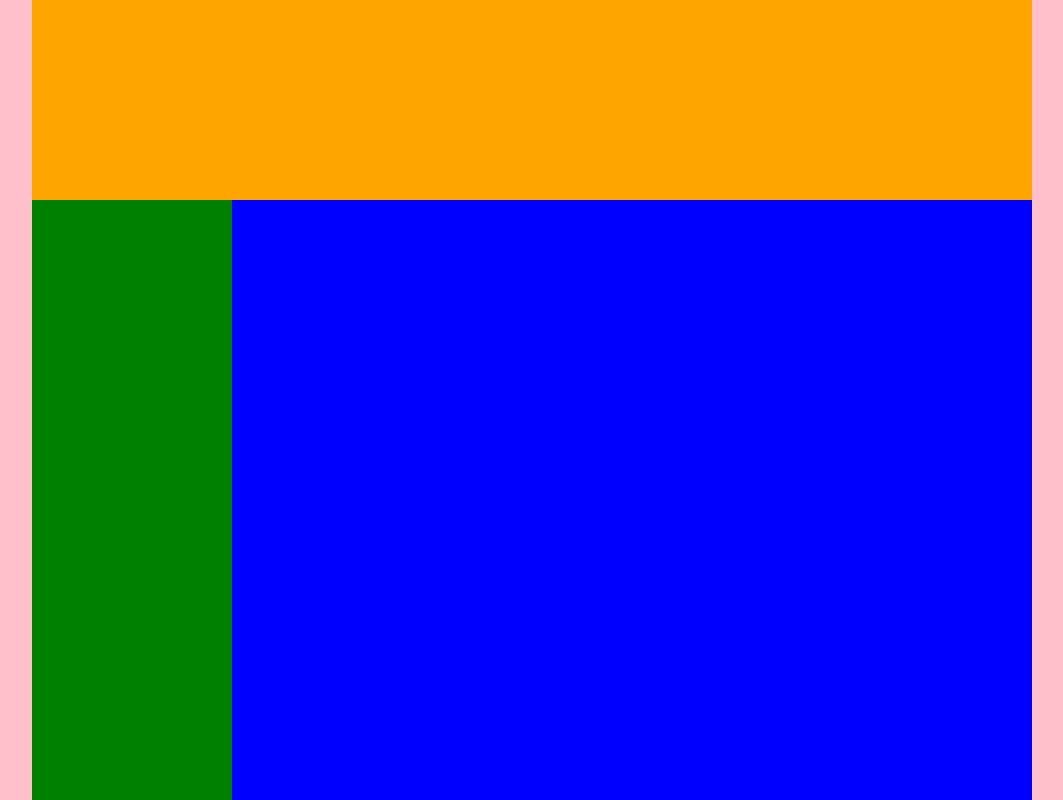
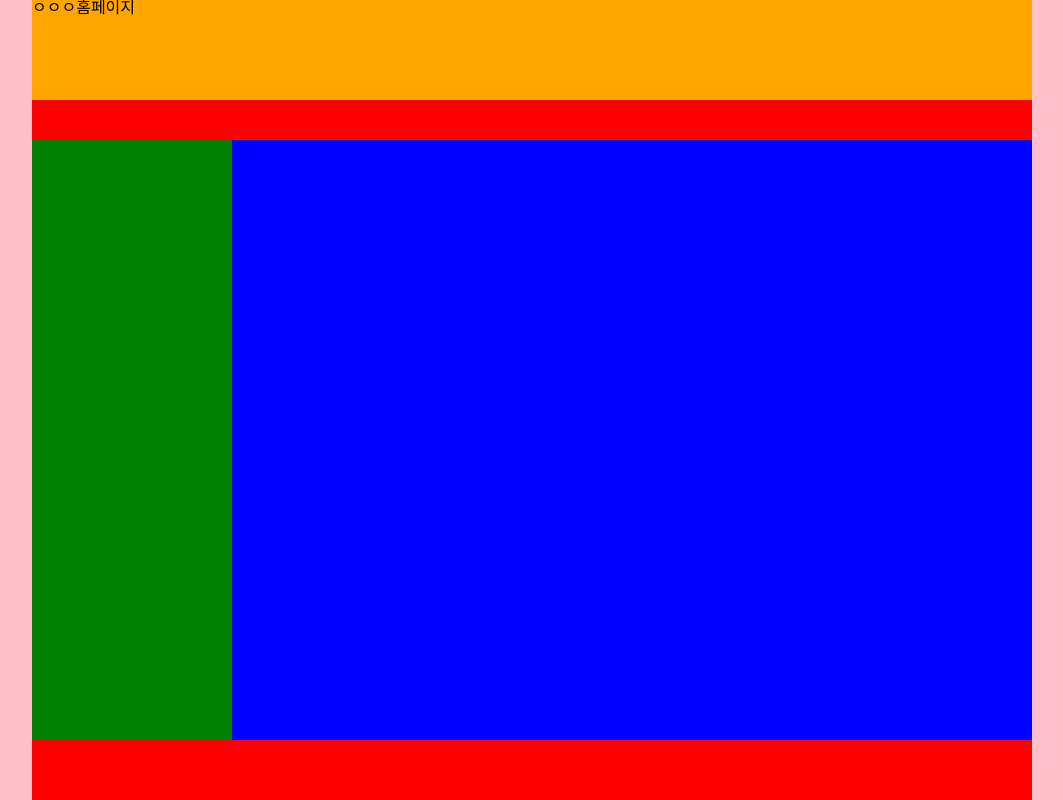
Before and after one commit to kittycaravan/base_html_css_homepage, a plain HTML site: page index.html in a window 1280 px wide. Shown: the whole page, without its empty margins (108-1171 px from the left). Drawn offline with Linux system fonts and the light colour scheme.

Commit message:
상단 레이아웃 나누기

```diff
--- a/common.css
+++ b/common.css
@@ -13,8 +13,21 @@ body {
 /* 상단 */
 #top{
     width:1000px;
-    height:200px;
+    height:140px;
     background-color: orange;
+}
+
+/* 상단-상단 */
+#top_top{
+    width:100%;
+    height:100px;
+}
+
+/* 상단-하단 (메인메뉴) */
+#top_bot{
+    width:100%;
+    height:40px;
+    background-color: red;
 }
 
 /* 하단 */
--- a/index.html
+++ b/index.html
@@ -11,7 +11,14 @@
     <div id="box">
         <!-- 상단 -->
         <div id="top">
+            <!-- 상단-상단 -->
+            <div id="top_top">
+                <p>ㅇㅇㅇ홈페이지</p>
+            </div>
+            <!-- 상단-하단 (메인메뉴) -->
+            <div id="top_bot">
 
+            </div>
         </div>
         <!-- 하단 -->
         <div id="bot">
```
